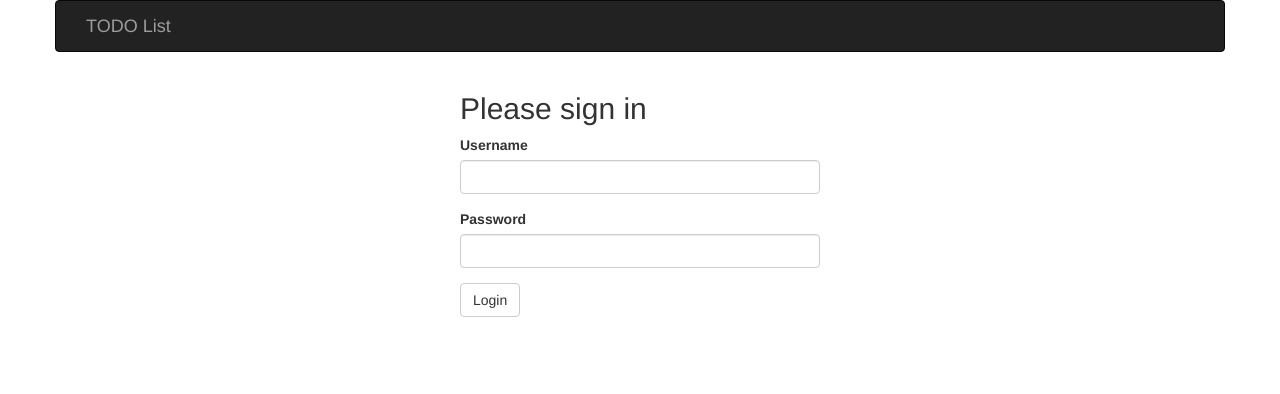
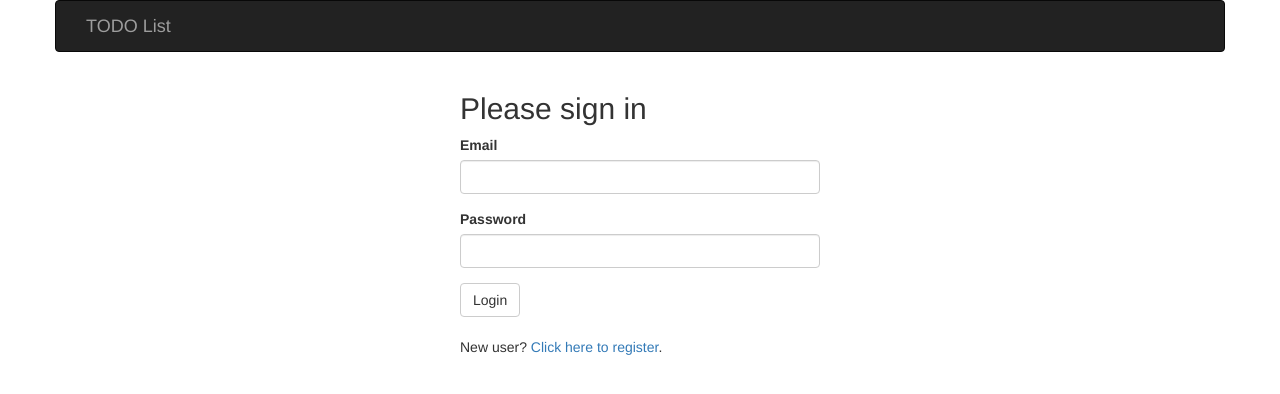
Before and after one commit to xayyuu/daytodo, a Flask app: page /login in a window 1280 px wide. Shown: the top 394 px of the page. Run offline with Flask 2, Linux system fonts and the light colour scheme; parts of the project's set-up code (start-up, migrations or seed data) failed here and were passed over; some libraries are stand-ins or nearby versions.

Commit message:
增加用户注册功能,不过还有包导入循环依赖的bug

```diff
--- a/app.py
+++ b/app.py
@@ -1,8 +1,9 @@
 # -*- coding:utf-8 -*-
 import os
 from datetime import datetime
+from threading import Thread
 
-from flask import Flask
+from flask import Flask, request, current_app
 from flask import redirect, url_for
 from flask import flash
 from flask import render_template
@@ -14,9 +15,10 @@ from werkzeug.security import generate_password_hash, check_password_hash
 from flask_sqlalchemy import SQLAlchemy
 from flask_migrate import Migrate, MigrateCommand
 from flask_moment import Moment
+from flask_mail import Mail, Message
+from itsdangerous import TimedJSONWebSignatureSerializer as Serializer
 
-from form import LoginForm, TaskForm
-
+from form import LoginForm, TaskForm, RegistrationForm
 
 basedir = os.path.abspath(os.path.dirname(__file__))
 
@@ -27,11 +29,21 @@ app.config['SQLALCHEMY_DATABASE_URI'] = 'sqlite:///' + os.path.join(basedir, 'da
 app.config['SQLALCHEMY_COMMIT_ON_TEARDOWN'] = True
 app.config['SQLALCHEMY_TRACK_MODIFICATIONS'] = False
 
+app.config['MAIL_SERVER'] = 'smtp.126.com'  # kidult1107@126.com，使用这个的
+app.config['MAIL_PORT'] = 465
+app.config['MAIL_USE_TLS'] = True
+app.config['MAIL_USERNAME'] = os.environ.get('MAIL_USERNAME')
+app.config['MAIL_PASSWORD'] = os.environ.get('MAIL_PASSWORD')
+app.config['TODOLIST_MAIL_SUBJECT_PREFIX'] = '[TODOLIST]'
+app.config['TODOLIST_MAIL_SENDER'] = 'TODOLIST Admin <kidult1107@126.com>'
+app.config['TODOLIST_ADMIN'] = os.environ.get('TODOLIST_ADMIN')  # Admin管理者邮箱
+
 manager = Manager(app)
 bootstrap = Bootstrap(app)
 db = SQLAlchemy(app)
 migrate = Migrate(app, db)
 moment = Moment(app)
+mail = Mail(app)
 login_manager = LoginManager(app)
 login_manager.session_protection = 'strong'
 login_manager.login_view = 'login'
@@ -42,14 +54,31 @@ def load_user(user_id):
     return User.query.get(int(user_id))
 
 
+def send_async_email(app, msg):
+    with app.app_context():
+        mail.send(msg)
+
+
+def send_email(to, subject, template, **kwargs):
+    msg = Message(app.config['TODOLIST_MAIL_SUBJECT_PREFIX'] + ' ' + subject,
+                  sender=app.config['TODOLIST_MAIL_SENDER'], recipients=[to])
+    msg.body = render_template(template + '.txt', **kwargs)
+    msg.html = render_template(template + '.html', **kwargs)
+    thr = Thread(target=send_async_email, args=[app, msg])
+    thr.start()
+    return thr
+
+
 class User(UserMixin, db.Model):
     """
-    UserMixin 实现了使用login_login插件所需要调用的方法。
+    UserMixin 实现了使用flask_login插件所需要调用的方法。
     """
     __tablename__ = "users"
     id = db.Column(db.Integer, primary_key=True)
-    username = db.Column(db.String(60), nullable=False)
-    password_hash = db.Column(db.String(128), nullable=False)
+    email = db.Column(db.String(64), unique=True, index=True)
+    username = db.Column(db.String(64), unique=True, index=True)
+    password_hash = db.Column(db.String(128))
+    confirmed = db.Column(db.Boolean, default=False)
 
     @property
     def password(self):
@@ -62,7 +91,25 @@ class User(UserMixin, db.Model):
     def verify_password(self, password):
         return check_password_hash(self.password_hash, password)
 
-    def __init__(self, username, password):
+    def generate_confirmation_token(self, expiration=3600):
+        s = Serializer(current_app.config['SECRET_KEY'], expiration)
+        return s.dumps({'confirm': self.id}).decode('utf-8')
+
+    def confirm(self, token):
+        s = Serializer(current_app.config['SECRET_KEY'])
+        try:
+            data = s.loads(token.encode('utf-8'))
+        except:
+            return False
+        if data.get('confirm') != self.id:
+            return False
+        self.confirmed = True
+        db.session.add(self)
+        db.session.commit()
+        return True
+
+    def __init__(self, email, username, password):
+        self.email = email
         self.username = username
         self.password = generate_password_hash(password)
 
@@ -80,6 +127,22 @@ class Task(db.Model):
         self.title = title
         self.status = status
         self.create_time = datetime.utcnow()
+
+
+@app.before_request
+def before_request():
+    if current_user.is_authenticated \
+            and not current_user.confirmed \
+            and request.endpoint \
+            and request.endpoint != 'static':
+        return redirect(url_for('unconfirmed'))
+
+
+@app.route('/unconfirmed')
+def unconfirmed():
+    if current_user.is_anonymous or current_user.confirmed:
+        return redirect(url_for('index'))
+    return render_template('unconfirmed.html')
 
 
 @app.route("/")
@@ -133,13 +196,13 @@ def change(article_id):
 def login():
     form = LoginForm()
     if form.validate_on_submit():
-        user = User.query.filter_by(username=form.username.data).first()
+        user = User.query.filter_by(email=form.email.data).first()
         # print("form username, form password:", form.username.data, form.password.data)
         # print("username, password", user.username, user.password_hash)
         if user is not None and user.verify_password(form.password.data):
             login_user(user)
             return redirect(url_for("index"))
-        flash("Invalid username or password.")
+        flash("Invalid email or password.")
         return redirect(url_for("login"))  # Post/重定向/Get模式，确保最后一个请求是get请求
     return render_template('login.html', form=form)
 
@@ -150,6 +213,45 @@ def logout():
     logout_user()
     flash("You had logout!!!")
     return redirect(url_for("login"))
+
+
+@app.route('/register', methods=['GET', 'POST'])
+def register():
+    form = RegistrationForm()
+    if form.validate_on_submit():
+        user = User(email=form.email.data,
+                    username=form.username.data,
+                    password=form.password.data)
+        db.session.add(user)
+        db.session.commit()
+        token = user.generate_confirmation_token()
+        send_email(user.email, 'Confirm Your Account',
+                   'email/confirm', user=user, token=token)
+        flash('A confirmation email has been sent to you by email.')
+        return redirect(url_for('login'))
+    return render_template('register.html', form=form)
+
+
+@app.route('/confirm/<token>')
+@login_required  # 有点疑问，此时从邮箱点击这个，能登录吗？
+def confirm(token):
+    if current_user.confirmed:  # 有点疑问，此时从邮箱点击这个，能登录吗？有current_user这个信息吗？
+        return redirect(url_for('index'))
+    if current_user.confirm(token):
+        flash('You have confirmed your account. Thanks!')
+    else:
+        flash('The confirmation link is invalid or has expired.')
+    return redirect(url_for('index'))
+
+
+@app.route('/confirm')
+@login_required
+def resend_confirmation():
+    token = current_user.generate_confirmation_token()
+    send_email(current_user.email, 'Confirm Your Account',
+               'email/confirm', user=current_user, token=token)
+    flash('A new confirmation email has been sent to you by email.')
+    return redirect(url_for('index'))
 
 
 @app.errorhandler(404)
@@ -169,6 +271,5 @@ def make_shell_context():
 manager.add_command("shell", Shell(make_context=make_shell_context))
 manager.add_command('db', MigrateCommand)
 
-
 if __name__ == "__main__":
     manager.run()
--- a/form.py
+++ b/form.py
@@ -1,16 +1,41 @@
 # -*- coding: UTF-8 -*-
 from flask_wtf import FlaskForm
 from wtforms import StringField, SubmitField, PasswordField, RadioField
-from wtforms.validators import DataRequired, Length
+from wtforms.validators import DataRequired, Length, Email, Regexp, EqualTo
+from wtforms import ValidationError
 
 
 class LoginForm(FlaskForm):
-    username = StringField("Username", validators=[DataRequired(), Length(1, 60)])
-    password = PasswordField("Password", validators=[DataRequired(), Length(4, 20)])
-    submitbtn = SubmitField("Login")
+    email = StringField("Email", validators=[DataRequired(), Length(1, 64), Email()])
+    password = PasswordField("Password", validators=[DataRequired()])
+    submit = SubmitField("Login")
 
 
 class TaskForm(FlaskForm):
-    title = StringField('标题', validators=[DataRequired(), Length(1, 64)])
+    title = StringField('标题', validators=[DataRequired()])
     status = RadioField('是否完成', validators=[DataRequired()], choices=[("1", '是'), ("0", '否')])
     submit = SubmitField('提交')
+
+
+class RegistrationForm(FlaskForm):
+    from app import User
+
+    email = StringField('Email', validators=[DataRequired(), Length(1, 64),
+                                             Email()])
+    username = StringField('Username', validators=[
+        DataRequired(), Length(1, 64),
+        Regexp('^[A-Za-z][A-Za-z0-9_.]*$', 0,
+               'Usernames must have only letters, numbers, dots or '
+               'underscores')])
+    password = PasswordField('Password', validators=[
+        DataRequired(), EqualTo('password2', message='Passwords must match.')])
+    password2 = PasswordField('Confirm password', validators=[DataRequired()])
+    submit = SubmitField('Register')
+
+    def validate_email(self, field):
+        if User.query.filter_by(email=field.data).first():
+            raise ValidationError('Email already registered.')
+
+    def validate_username(self, field):
+        if User.query.filter_by(username=field.data).first():
+            raise ValidationError('Username already in use.')
--- a/templates/login.html
+++ b/templates/login.html
@@ -7,5 +7,9 @@
       <h2 class="form-signin-heading">Please sign in </h2>
       {{ wtf.quick_form(form, form_type="horizontal") }}
    </div>
+    <div class="col-md-4 col-md-offset-4">
+    <br>
+    <p>New user? <a href="{{ url_for('index') }}">Click here to register</a>.</p>
+    </div>
 </div>
 {% endblock %}
```
Also changed, not shown: templates/email/confirm.html (added, +8 -0 lines), templates/email/confirm.txt (added, +13 -0 lines), templates/register.html (added, +13 -0 lines), templates/unconfirmed.html (added, +20 -0 lines), README.md, data.sqlite (deleted), 1 other file.
